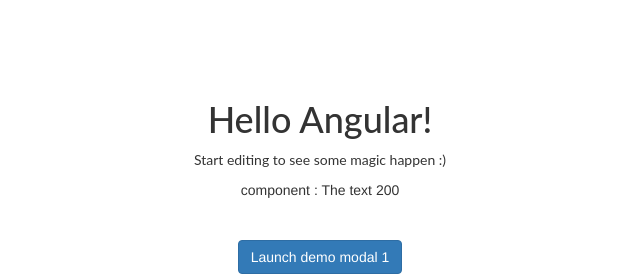
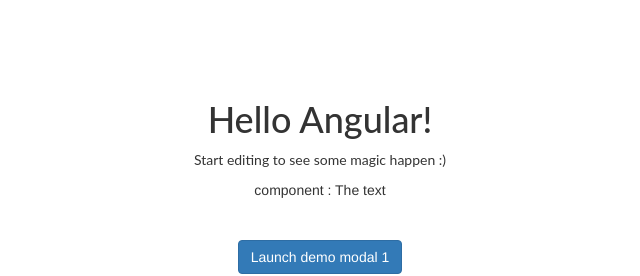
Before and after one commit to mjedli/angular-modal-bootstrap, an Angular app: page / in a window 1280 px wide. Shown: the top 276 px of the page, without its empty margins (320-960 px from the left). Built offline with nearby package versions, Linux system fonts and the light colour scheme.

Commit message:
2 files modified

```diff
--- a/src/app/app.component.ts
+++ b/src/app/app.component.ts
@@ -8,7 +8,7 @@
 export class AppComponent  {
 
   name = 'Angular';
-  text = 'The text 200';
+  text = 'The text';
 
   public showModal(text:String) {
     console.log(text);
--- a/src/app/modal/modal.component.ts
+++ b/src/app/modal/modal.component.ts
@@ -27,7 +27,7 @@
 
     if(idmodal == "exampleModalLive1") {
       console.log("save title value : " + this.title);
-      this.appService.saveText(this.title);
+      this.appService.saveText(this.text);
     }
 
   }
```
